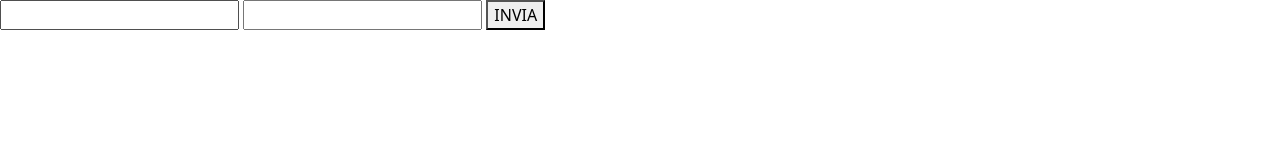
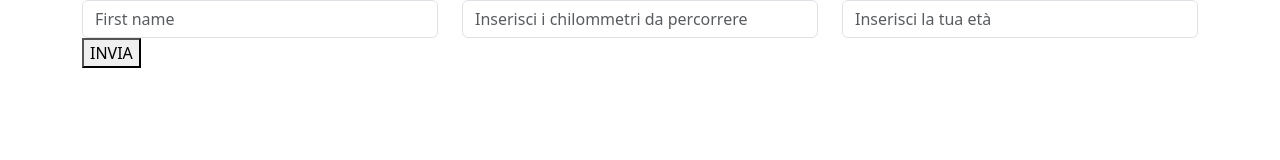
Before and after one commit to GaetanoNicotra/js-biglietto-treno-form, a plain HTML site: page index.html in a window 1280 px wide. Drawn offline with nearby package versions, Linux system fonts and the light colour scheme.

Commit message:
[UPD] aggiunte classi bootstrap

```diff
--- a/index.html
+++ b/index.html
@@ -1,19 +1,36 @@
 <!DOCTYPE html>
 <html lang="en">
+
 <head>
     <meta charset="UTF-8">
     <meta name="viewport" content="width=device-width, initial-scale=1.0">
     <title>calcolo del prezzo del biglietto del treno</title>
     <link rel="stylesheet" href="./css/style.css">
-    <link href="https://cdn.jsdelivr.net/npm/bootstrap@5.3.3/dist/css/bootstrap.min.css" rel="stylesheet" integrity="sha384-QWTKZyjpPEjISv5WaRU9OFeRpok6YctnYmDr5pNlyT2bRjXh0JMhjY6hW+ALEwIH" crossorigin="anonymous">
+    <link href="https://cdn.jsdelivr.net/npm/bootstrap@5.3.3/dist/css/bootstrap.min.css" rel="stylesheet"
+        integrity="sha384-QWTKZyjpPEjISv5WaRU9OFeRpok6YctnYmDr5pNlyT2bRjXh0JMhjY6hW+ALEwIH" crossorigin="anonymous">
 </head>
+
 <body>
     <header></header>
     <main>
-        <input type="text" id="distance">
-        <input type="text" id="age">
-        <button class="send">INVIA</button>
+        <div class="container">
+            <div class="row">
+                <div class="col">
+                    <input type="text" class="form-control" placeholder="First name" aria-label="First name">
+                </div>
+                <div class="col">
+                    <input type="text" id="distance" class="form-control"
+                        placeholder="Inserisci i chilommetri da percorrere" aria-label="First name">
+                </div>
+                <div class="col">
+                    <input type="text" id="age" class="form-control" placeholder="Inserisci la tua età"
+                        aria-label="Last name">
+                </div>
+            </div>
+            <button class="send">INVIA</button>
+        </div>
     </main>
     <script src="./js/script.js"></script>
 </body>
+
 </html>
--- a/js/script.js
+++ b/js/script.js
@@ -8,21 +8,22 @@ const age = document.getElementById('age')
 const button = document.querySelector('.send')
 
 
-button.addEventListener('click', function(){
+button.addEventListener('click', function () {
 
-let distancePrice = (distance * 0.21).toFixed(2);
-console.log(distancePrice + " " + "Euro (Prezzo intero)");
+    let distancePrice = (distance.value * 0.21).toFixed(2);
+    console.log(distancePrice + " " + "Euro (Prezzo intero)");
 
-if(age < 18){
-    let priceUnderage = (distancePrice - distancePrice * 20 / 100).toFixed(2);
-    console.log(priceUnderage  + " " + "Euro (prezzo scontato per minorenni)");
-}
+    if (age.value < 18) {
+        let priceUnderage = (distancePrice - distancePrice * 20 / 100).toFixed(2);
+        console.log(priceUnderage + " " + "Euro (prezzo scontato per minorenni)");
+    }
 
-else if(age > 65){
-    let priceOver65 = (distancePrice - distancePrice * 40 / 100).toFixed(2);
-    console.log(priceOver65  + " " + "Euro (Prezzo scontato per maggiorenni)");
-}
+    else if (age.value > 65) {
+        let priceOver65 = (distancePrice - distancePrice * 40 / 100).toFixed(2);
+        console.log(priceOver65 + " " + "Euro (Prezzo scontato per maggiorenni)");
+    }
 
-else{
-    console.log(distancePrice + " " + "Euro (Prezzo intero, non rientri in una fascia di età in sconto)")}
+    else {
+        console.log(distancePrice + " " + "Euro (Prezzo intero, non rientri in una fascia di età in sconto)")
+    }
 })
```
